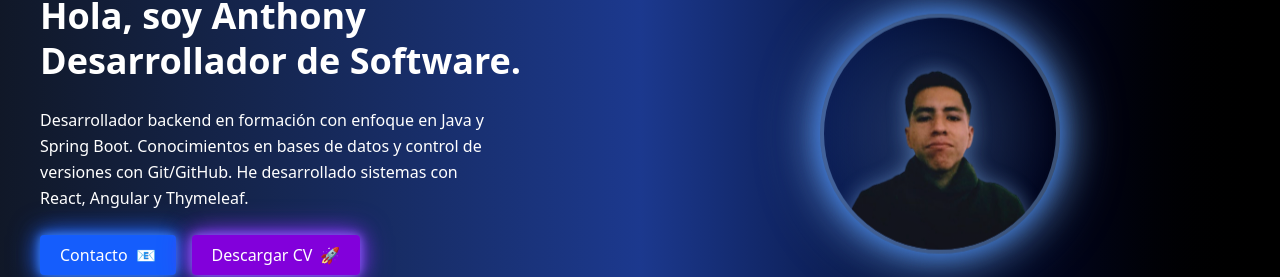
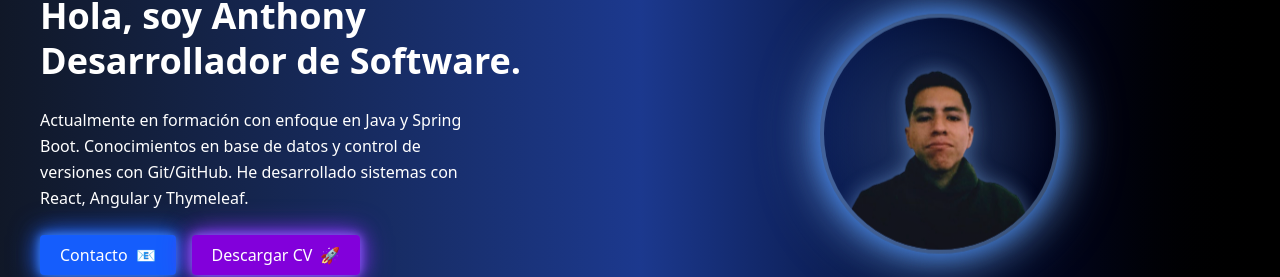
Before and after one commit to thoonidev/my-portfolio, a React (Vite) app: page / in a window 1280 px wide. Shown: the part 135-412 px from the top of the page. Built offline with nearby package versions, Linux system fonts and the light colour scheme.

Commit message:
Revise backend developer description in About component
Updated the description of backend development experience.

```diff
--- a/src/components/About.jsx
+++ b/src/components/About.jsx
@@ -12,8 +12,8 @@ export default function About() {
             Desarrollador de Software.
           </h1>
           <p className="text-base leading-relaxed max-w-md">
-            Desarrollador backend en formación con enfoque en Java y Spring Boot.
-            Conocimientos en bases de datos y control de versiones con Git/GitHub.
+            Actualmente en formación con enfoque en Java y Spring Boot.
+            Conocimientos en base de datos y control de versiones con Git/GitHub.
             He desarrollado sistemas con React, Angular y Thymeleaf.
           </p>
           <div className="flex flex-col sm:flex-row items-center gap-4">
```
